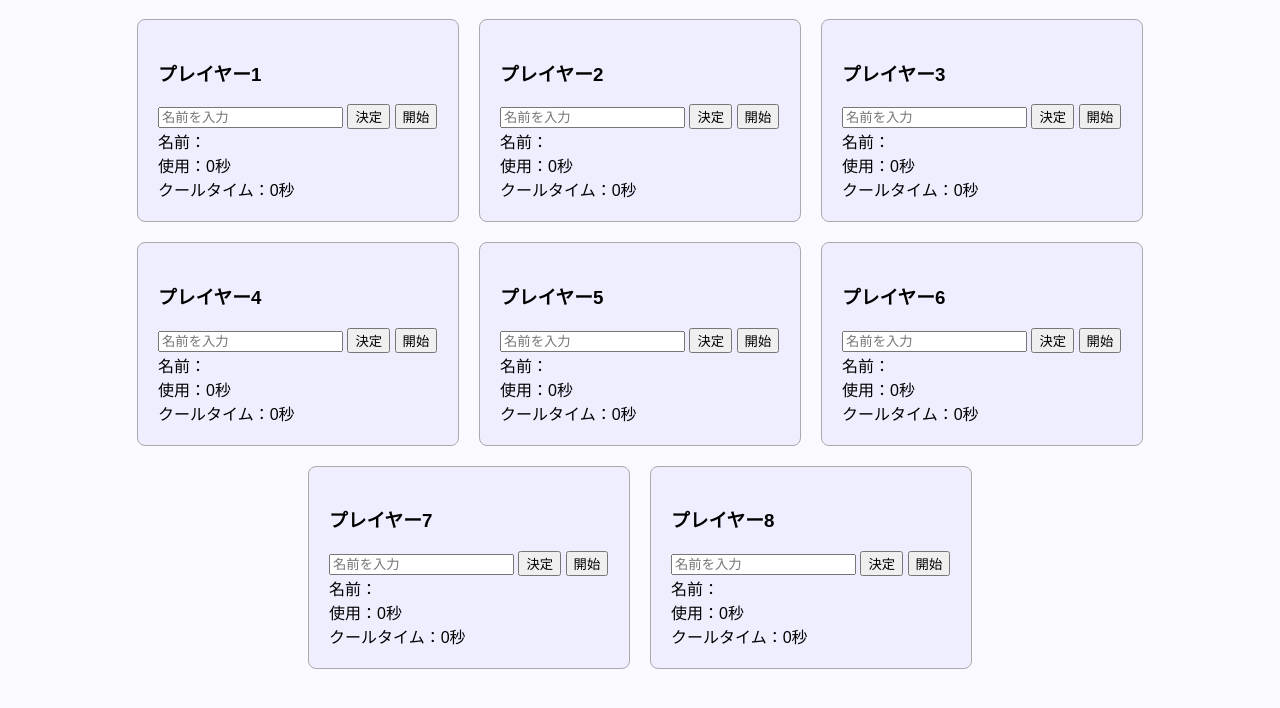
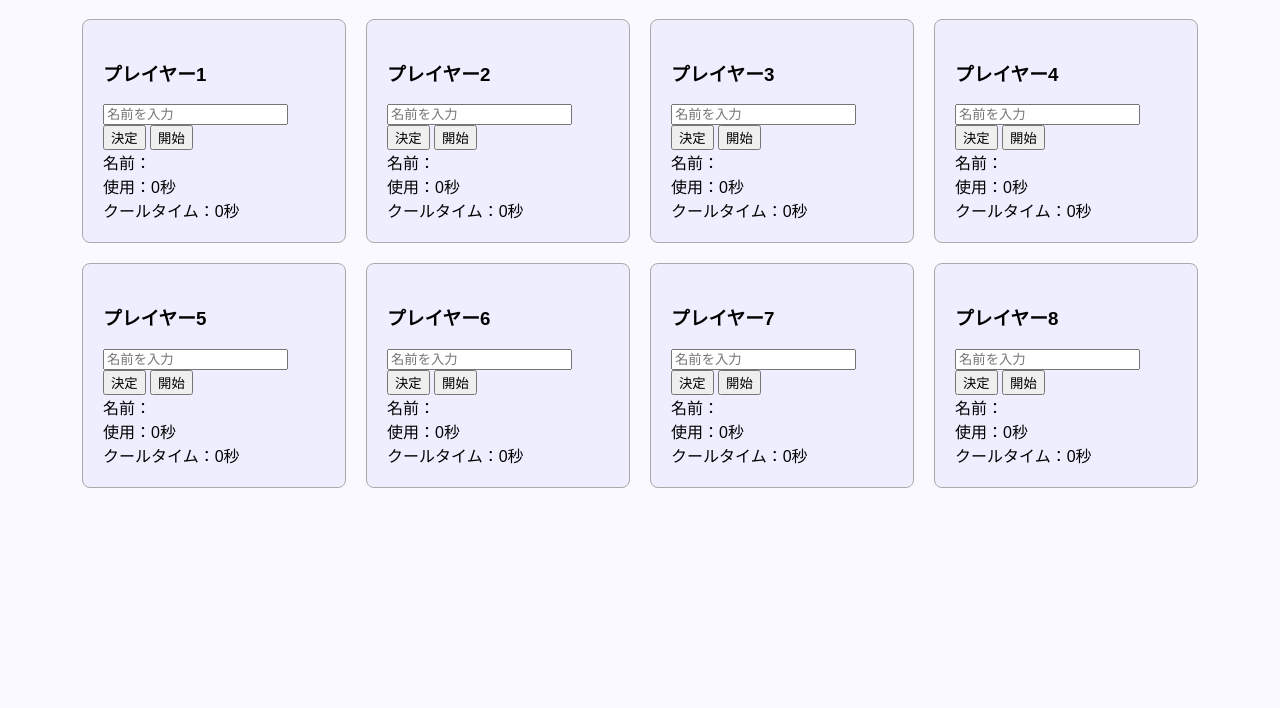
Before and after one commit to takochi92/redstone-ct-share-app, a plain HTML site: page index.html in a window 1280 px wide. Shown: the part 70-778 px from the top of the page. Drawn offline with Linux system fonts and the light colour scheme; no server answers.

Commit message:
Update index.html

```diff
--- a/index.html
+++ b/index.html
@@ -13,17 +13,19 @@
       display: flex;
       flex-wrap: wrap;
       justify-content: center;
+      max-width: 1200px;
+      margin: 0 auto;
       gap: 20px;
-      max-width: 1300px;
-      margin: 0 auto;
     }
     .player {
+      box-sizing: border-box;
       background: #eef;
       padding: 20px;
       border: 1px solid #aaa;
-      width: 280px;
       border-radius: 8px;
       text-align: left;
+      width: 22%;
+      min-width: 250px;
     }
   </style>
 </head>
```
